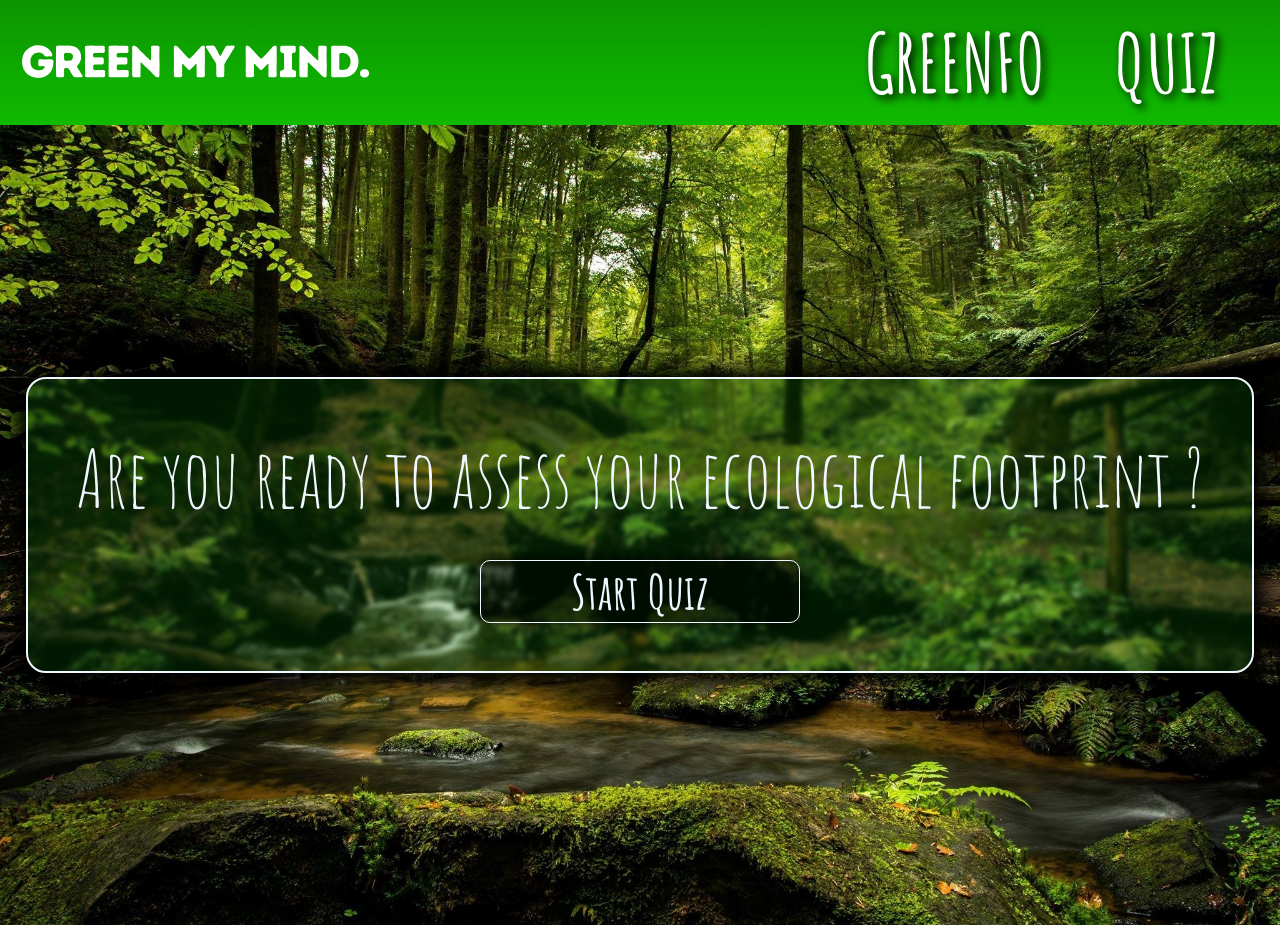
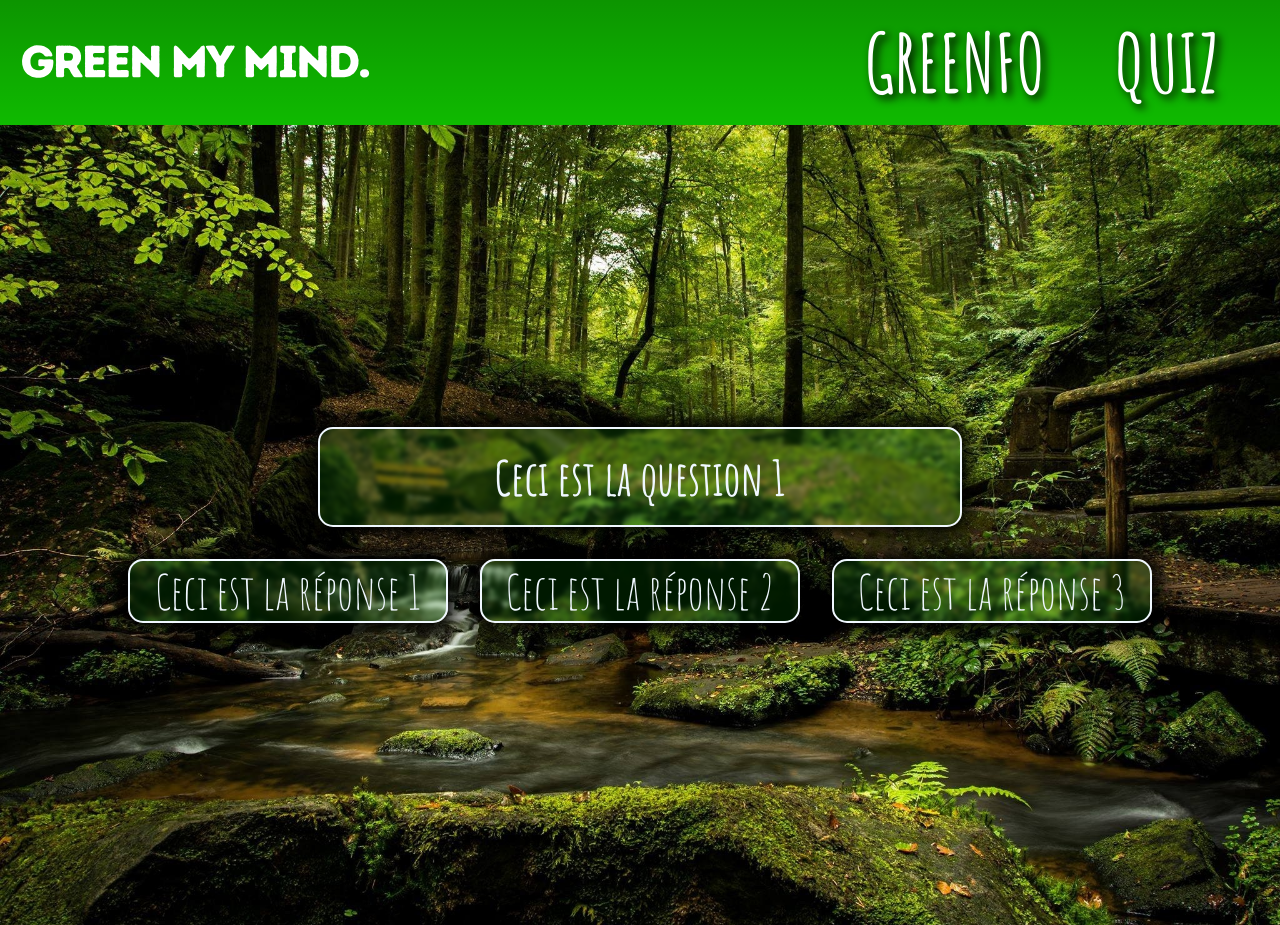
Before and after one commit to fblaizoud/green-my-mind, a React (Vite) app: page /quiz in a window 1280 px wide. Both pictures are taken after a click on the button "Start Quiz". Built offline with nearby package versions, Linux system fonts and the light colour scheme.

Commit message:
Quiz part 1

```diff
--- /dev/null
+++ b/data/quiz.js
@@ -0,0 +1,292 @@
+const quiz = [
+  {
+    id: 1,
+    question: "Ceci est la question 1",
+    answers: [
+      {
+        id: 1,
+        answer: "Ceci est la réponse 1",
+      },
+      {
+        id: 2,
+        answer: "Ceci est la réponse 2",
+      },
+      {
+        id: 3,
+        answer: "Ceci est la réponse 3",
+      },
+    ],
+  },
+  {
+    id: 2,
+    question: "Ceci est la question 2",
+    answers: [
+      {
+        id: 1,
+        answer: "Ceci est la réponse 1",
+      },
+      {
+        id: 2,
+        answer: "Ceci est la réponse 2",
+      },
+      {
+        id: 3,
+        answer: "Ceci est la réponse 3",
+      },
+    ],
+  },
+  {
+    id: 3,
+    question: "Ceci est la question 3",
+    answers: [
+      {
+        id: 1,
+        answer: "Ceci est la réponse 1",
+      },
+      {
+        id: 2,
+        answer: "Ceci est la réponse 2",
+      },
+      {
+        id: 3,
+        answer: "Ceci est la réponse 3",
+      },
+    ],
+  },
+  {
+    id: 4,
+    question: "Ceci est la question 4",
+    answers: [
+      {
+        id: 1,
+        answer: "Ceci est la réponse 1",
+      },
+      {
+        id: 2,
+        answer: "Ceci est la réponse 2",
+      },
+      {
+        id: 3,
+        answer: "Ceci est la réponse 3",
+      },
+    ],
+  },
+  {
+    id: 5,
+    question: "Ceci est la question 5",
+    answers: [
+      {
+        id: 1,
+        answer: "Ceci est la réponse 1",
+      },
+      {
+        id: 2,
+        answer: "Ceci est la réponse 2",
+      },
+      {
+        id: 3,
+        answer: "Ceci est la réponse 3",
+      },
+    ],
+  },
+  {
+    id: 6,
+    question: "Ceci est la question 6",
+    answers: [
+      {
+        id: 1,
+        answer: "Ceci est la réponse 1",
+      },
+      {
+        id: 2,
+        answer: "Ceci est la réponse 2",
+      },
+      {
+        id: 3,
+        answer: "Ceci est la réponse 3",
+      },
+    ],
+  },
+  {
+    id: 7,
+    question: "Ceci est la question 7",
+    answers: [
+      {
+        id: 1,
+        answer: "Ceci est la réponse 1",
+      },
+      {
+        id: 2,
+        answer: "Ceci est la réponse 2",
+      },
+      {
+        id: 3,
+        answer: "Ceci est la réponse 3",
+      },
+    ],
+  },
+  {
+    id: 8,
+    question: "Ceci est la question 8",
+    answers: [
+      {
+        id: 1,
+        answer: "Ceci est la réponse 1",
+      },
+      {
+        id: 2,
+        answer: "Ceci est la réponse 2",
+      },
+      {
+        id: 3,
+        answer: "Ceci est la réponse 3",
+      },
+    ],
+  },
+  {
+    id: 9,
+    question: "Ceci est la question 9",
+    answers: [
+      {
+        id: 1,
+        answer: "Ceci est la réponse 1",
+      },
+      {
+        id: 2,
+        answer: "Ceci est la réponse 2",
+      },
+      {
+        id: 3,
+        answer: "Ceci est la réponse 3",
+      },
+    ],
+  },
+  {
+    id: 10,
+    question: "Ceci est la question 10",
+    answers: [
+      {
+        id: 1,
+        answer: "Ceci est la réponse 1",
+      },
+      {
+        id: 2,
+        answer: "Ceci est la réponse 2",
+      },
+      {
+        id: 3,
+        answer: "Ceci est la réponse 3",
+      },
+    ],
+  },
+  {
+    id: 11,
+    question: "Ceci est la question 11",
+    answers: [
+      {
+        id: 1,
+        answer: "Ceci est la réponse 1",
+      },
+      {
+        id: 2,
+        answer: "Ceci est la réponse 2",
+      },
+      {
+        id: 3,
+        answer: "Ceci est la réponse 3",
+      },
+    ],
+  },
+  {
+    id: 12,
+    question: "Ceci est la question 12",
+    answers: [
+      {
+        id: 1,
+        answer: "Ceci est la réponse 1",
+      },
+      {
+        id: 2,
+        answer: "Ceci est la réponse 2",
+      },
+      {
+        id: 3,
+        answer: "Ceci est la réponse 3",
+      },
+    ],
+  },
+  {
+    id: 13,
+    question: "Ceci est la question 13",
+    answers: [
+      {
+        id: 1,
+        answer: "Ceci est la réponse 1",
+      },
+      {
+        id: 2,
+        answer: "Ceci est la réponse 2",
+      },
+      {
+        id: 3,
+        answer: "Ceci est la réponse 3",
+      },
+    ],
+  },
+  {
+    id: 14,
+    question: "Ceci est la question 14",
+    answers: [
+      {
+        id: 1,
+        answer: "Ceci est la réponse 1",
+      },
+      {
+        id: 2,
+        answer: "Ceci est la réponse 2",
+      },
+      {
+        id: 3,
+        answer: "Ceci est la réponse 3",
+      },
+    ],
+  },
+  {
+    id: 15,
+    question: "Ceci est la question 15",
+    answers: [
+      {
+        id: 1,
+        answer: "Ceci est la réponse 1",
+      },
+      {
+        id: 2,
+        answer: "Ceci est la réponse 2",
+      },
+      {
+        id: 3,
+        answer: "Ceci est la réponse 3",
+      },
+    ],
+  },
+  {
+    id: 16,
+    question: "Ceci est la question 16",
+    answers: [
+      {
+        id: 1,
+        answer: "Ceci est la réponse 1",
+      },
+      {
+        id: 2,
+        answer: "Ceci est la réponse 2",
+      },
+      {
+        id: 3,
+        answer: "Ceci est la réponse 3",
+      },
+    ],
+  },
+];
+
+export default quiz;
--- a/src/App.scss
+++ b/src/App.scss
@@ -9,3 +9,4 @@
 @import "sass/QuizPage.scss";
 @import "sass/GreenfoPageButton.scss";
 @import "sass/NavBarWithLink.scss";
+@import "sass/QuizItem.scss";
--- a/src/components/GreenfoPage.jsx
+++ b/src/components/GreenfoPage.jsx
@@ -12,7 +12,7 @@ const GreenfoPage = () => {
             title="Transport"
             image="./assets/imgTransport.jpg"
           />
-          <GreenfoPageButton title="Houses" image="./assets/imgHouse.jpg" />
+          <GreenfoPageButton title="Housing" image="./assets/imgHouse.jpg" />
           <GreenfoPageButton title="Clothing" image="./assets/imgTextil.jpg" />
         </div>
       </div>
--- /dev/null
+++ b/src/components/QuizItem.jsx
@@ -0,0 +1,58 @@
+import React from "react";
+import PropTypes from "prop-types";
+
+const QuizItem = ({
+  question,
+  answers,
+  currentQuestion,
+  setCurrentQuestion,
+}) => {
+  return (
+    <div className="quizItem">
+      <h3 className="quizItem__question">{question}</h3>
+      <div className="quizItem__answers">
+        <button
+          className="quizItem__answers__button"
+          type="button"
+          onClick={() => {
+            setCurrentQuestion(currentQuestion + 1);
+          }}
+        >
+          {answers && answers[0].answer}
+        </button>
+        <button
+          className="quizItem__answers__button"
+          type="button"
+          onClick={() => {
+            setCurrentQuestion(currentQuestion + 1);
+          }}
+        >
+          {answers && answers[1].answer}
+        </button>
+        <button
+          className="quizItem__answers__button"
+          type="button"
+          onClick={() => {
+            setCurrentQuestion(currentQuestion + 1);
+          }}
+        >
+          {answers && answers[2].answer}
+        </button>
+      </div>
+    </div>
+  );
+};
+
+QuizItem.propTypes = {
+  question: PropTypes.string.isRequired,
+  answers: PropTypes.arrayOf(
+    PropTypes.shape({
+      id: PropTypes.number.isRequired,
+      answer: PropTypes.string.isRequired,
+    })
+  ).isRequired,
+  currentQuestion: PropTypes.number.isRequired,
+  setCurrentQuestion: PropTypes.func.isRequired,
+};
+
+export default QuizItem;
--- a/src/components/QuizPage.jsx
+++ b/src/components/QuizPage.jsx
@@ -1,14 +1,40 @@
-import React from "react";
+import React, { useState } from "react";
 import NavBarWithLink from "./NavBarWithLink";
+import quiz from "../../data/quiz.js";
+import QuizItem from "./QuizItem";
 
 const QuizPage = () => {
+  const [currentQuestion, setCurrentQuestion] = useState(0);
+
   return (
     <>
       <NavBarWithLink />
       <div className="quizPage">
-        <div className="quizPage__intro">
+        <div className={`quizPage__intro ${currentQuestion !== 0 && "hidden"}`}>
           <p>Are you ready to assess your ecological footprint ?</p>
-          <button type="button">Start Quiz</button>
+          <button
+            type="button"
+            onClick={() => {
+              setCurrentQuestion(currentQuestion + 1);
+            }}
+          >
+            Start Quiz
+          </button>
+        </div>
+        <div className="quizPage__questions">
+          {quiz &&
+            quiz
+              .filter((quizItem) => quizItem.id === currentQuestion)
+              .map((quizItem) => (
+                <QuizItem
+                  {...quizItem}
+                  currentQuestion={currentQuestion}
+                  setCurrentQuestion={setCurrentQuestion}
+                />
+              ))}
+          {currentQuestion === 17 && (
+            <div className="quizPage__result">Voilà c&apos;est fini !</div>
+          )}
         </div>
       </div>
     </>
--- /dev/null
+++ b/src/sass/_QuizItem.scss
@@ -0,0 +1,47 @@
+.quizItem {
+  display: flex;
+  flex-direction: column;
+  justify-content: center;
+  align-items: center;
+  gap: 2rem;
+  &__question {
+    display: flex;
+    flex-direction: column;
+    justify-content: center;
+    align-items: center;
+    font-family: "Amatic SC";
+    color: aliceblue;
+    height: 6rem;
+    width: 40rem;
+    text-align: center;
+    font-size: 3rem;
+    border: 2px solid aliceblue;
+    border-radius: 15px;
+    background-color: rgba(0, 100, 0, 0.25);
+    padding: 0rem;
+    backdrop-filter: blur(2px);
+    box-shadow: 0px 0px 20px 10px black;
+  }
+  &__answers {
+    display: flex;
+    justify-content: space-around;
+    align-items: center;
+    gap: 2rem;
+    &__button {
+      font-family: "Amatic SC";
+      color: aliceblue;
+      height: 4rem;
+      width: 20rem;
+      font-size: 3rem;
+      border: 2px solid aliceblue;
+      border-radius: 15px;
+      background-color: rgba(0, 100, 0, 0.25);
+      padding: 0rem;
+      backdrop-filter: blur(2px);
+      box-shadow: 0px 0px 20px 10px black;
+      &:hover {
+        transform: scale(1.05);
+      }
+    }
+  }
+}
--- a/src/sass/_QuizPage.scss
+++ b/src/sass/_QuizPage.scss
@@ -8,6 +8,8 @@
   justify-content: center;
   align-items: center;
   &__intro {
+    width: 80vw;
+    height: 60vh;
     display: flex;
     flex-direction: column;
     justify-content: center;
@@ -37,4 +39,24 @@
       }
     }
   }
+  &__result {
+    display: flex;
+    flex-direction: column;
+    justify-content: space-around;
+    align-items: center;
+    width: 80vw;
+    height: 80vh;
+    color: aliceblue;
+    font-family: "Amatic SC";
+    font-size: 5rem;
+    border: 2px solid aliceblue;
+    border-radius: 15px;
+    background-color: rgba(0, 100, 0, 0.25);
+    backdrop-filter: blur(2px);
+    box-shadow: 0px 0px 20px 10px black;
+  }
 }
+
+.hidden {
+  display: none;
+}
```
